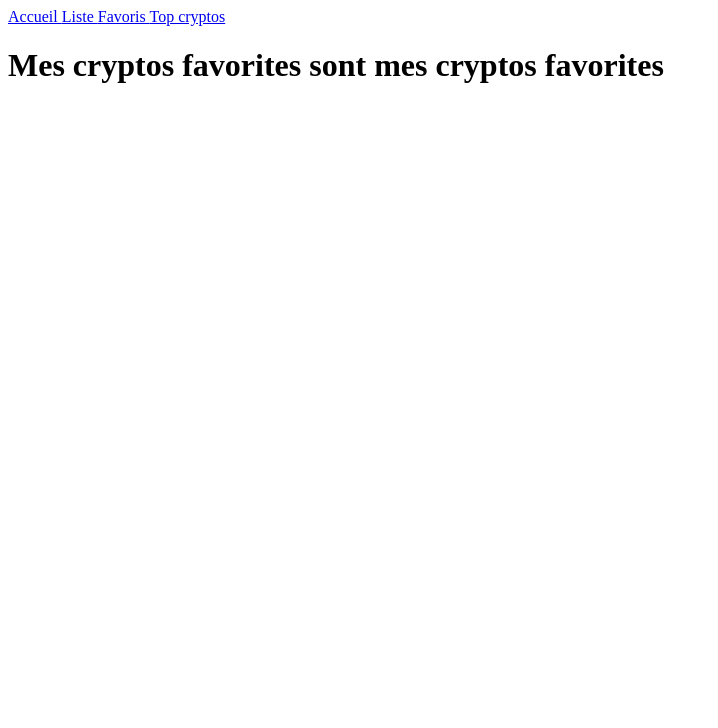
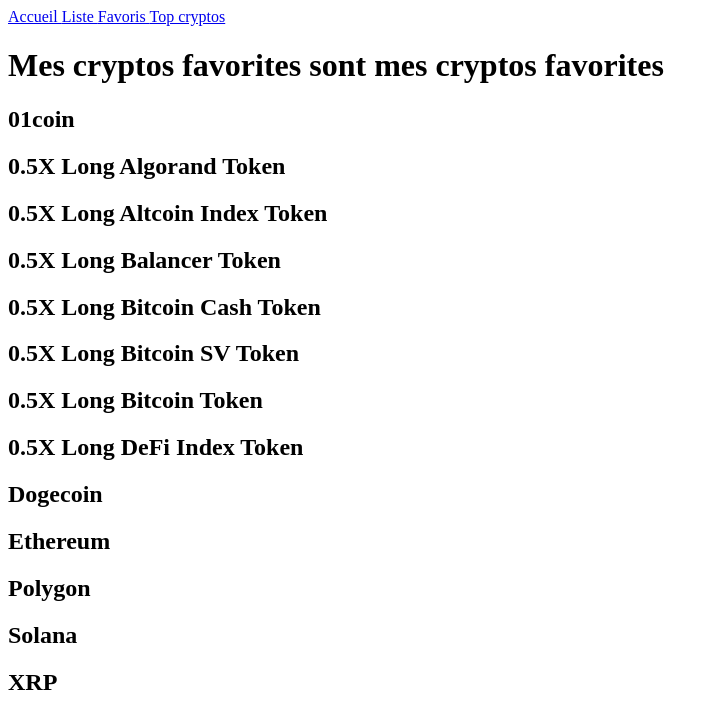
Before and after one commit to yaelm34/APICrypto, a React (Create React App) app in the folder app/: page /fav in a window 1280 px wide. Shown: the top 728 px of the page, without its empty margins (0-718 px from the left). Built offline with nearby package versions, Linux system fonts and the light colour scheme.

Commit message:
favoritesbug

```diff
--- a/app/src/components/Element.js
+++ b/app/src/components/Element.js
@@ -1,12 +1,23 @@
+import Cookies from 'universal-cookie';
+import { Link } from 'react-router-dom';
+import {useHistory} from 'react-router-dom';
+import OnClickElement from './OnClickElement';
+//import { OnClickElement } from '../Api';
 function Element(props){
 
     var url = "details/"+ props.crypto.id;
+
+
     return(
         <div href={url}>
             <h2 href={url}><a href={url}>{props.crypto.name}</a></h2>
             <h3>{props.crypto.symbol}</h3>
+            <a href='/fav'>Add to favorites</a>
+
         </div>
     );
 }
 
+//<button onClick= {OnClickElement(props.crypto.name)}>Add to favorites</button>
+
 export default Element;
--- a/app/src/components/List.js
+++ b/app/src/components/List.js
@@ -1,10 +1,9 @@
-import { Link } from 'react-router-dom'
 import Element from "./Element"
 
 function ListCrypto(props) {
 
     var cryptos = props.cryptos;
-    console.log(cryptos);
+    //console.log(cryptos);
 
     if(!props.isLoaded){
       return(
@@ -18,6 +17,8 @@
 
         <div>
           {props.cryptos.map(function(name,index){return<Element crypto={name}/>})}
+
+
         </div>
     )
 }
--- /dev/null
+++ b/app/src/components/OnClickElement.js
@@ -0,0 +1,22 @@
+import Cookies from 'universal-cookie';
+import { Link } from 'react-router-dom';
+import {useHistory} from 'react-router-dom';
+
+function OnClickElement(cryptoname){
+
+    const history = useHistory();
+    history.push("/list").then(
+        function(res){
+            const cookies = new Cookies();
+            var current_cookie = cookies.get('currentcookie');
+            console.log(current_cookie);
+            cookies.set('currentcookie', current_cookie.push(cryptoname))
+            console.log("NOW "+current_cookie);
+        }
+    );
+
+
+
+}
+
+export default OnClickElement;
--- a/app/src/index.jsx
+++ b/app/src/index.jsx
@@ -7,6 +7,10 @@
 import Header from './components/Header'
 import Error from './components/Error'
 import { BrowserRouter as Router, Route, Switch } from 'react-router-dom'
+import Cookies from 'universal-cookie';
+
+const cookies = new Cookies();
+cookies.set('currentcookie', [], {path : '/', maxAge : 300});
 
 ReactDOM.render(
     <React.StrictMode>
--- a/app/src/pages/Fav/index.jsx
+++ b/app/src/pages/Fav/index.jsx
@@ -1,10 +1,28 @@
+import Cookies from 'universal-cookie';
 //favorites page
 //is a favorite page
 
 function Fav() {
+
+
+
+
     return (
         <div>
             <h1>Mes cryptos favorites sont mes cryptos favorites</h1>
+            <h2>01coin</h2>
+            <h2>0.5X Long Algorand Token</h2>
+            <h2>0.5X Long Altcoin Index Token</h2>
+            <h2>0.5X Long Balancer Token</h2>
+            <h2>0.5X Long Bitcoin Cash Token</h2>
+            <h2>0.5X Long Bitcoin SV Token</h2>
+            <h2>0.5X Long Bitcoin Token</h2>
+            <h2>0.5X Long DeFi Index Token</h2>
+            <h2>Dogecoin</h2>
+            <h2>Ethereum</h2>
+            <h2>Polygon</h2>
+            <h2>Solana</h2>
+            <h2>XRP</h2>
         </div>
     )
 }
--- a/app/src/pages/Home/index.jsx
+++ b/app/src/pages/Home/index.jsx
@@ -1,3 +1,6 @@
+import Cookies from 'universal-cookie';
+
+
 function Home() {
     return (
         <div>
```
Also changed, not shown: app/src/Api.js (+15 -0 lines), 1 other file (tests, documents, lock files or other folders).
